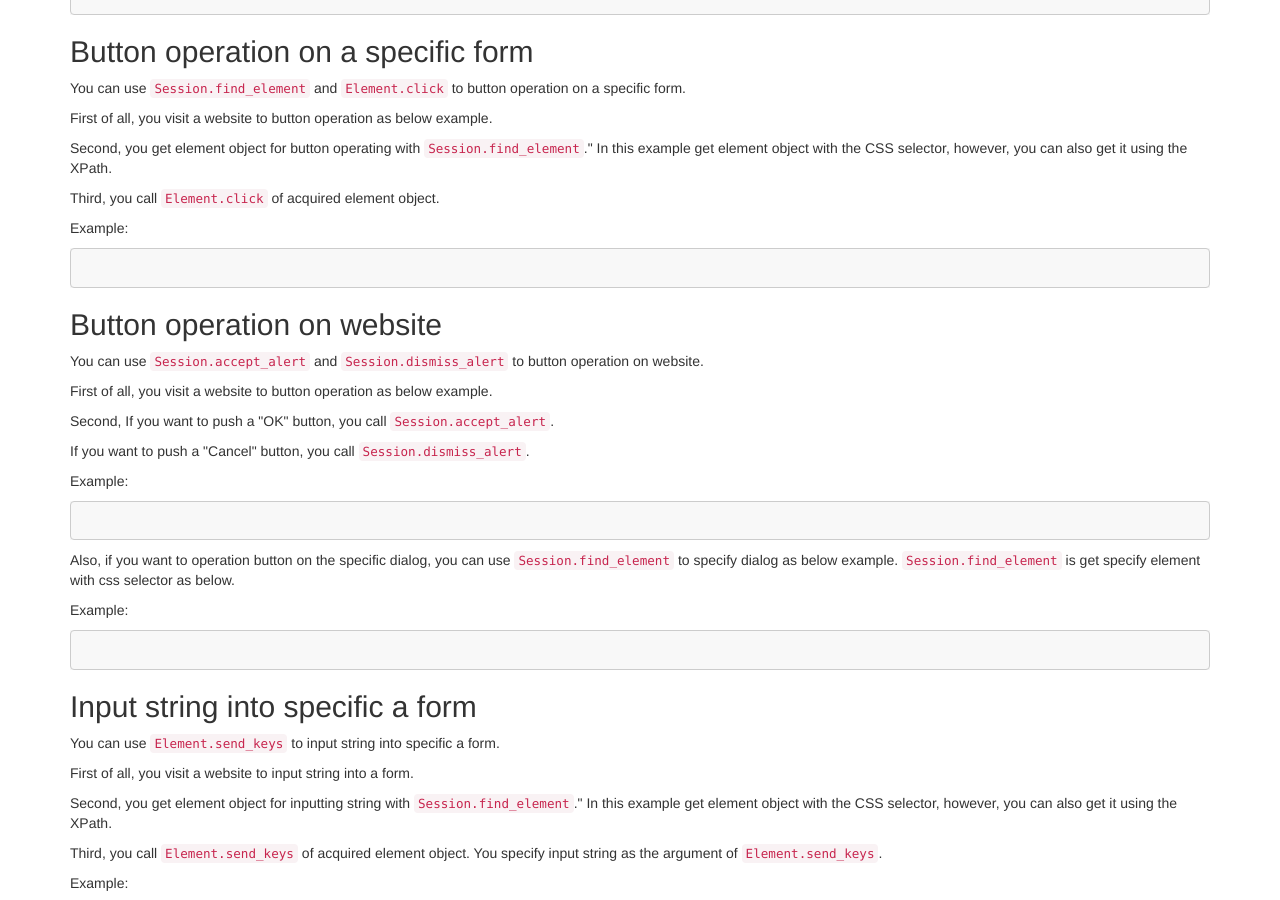
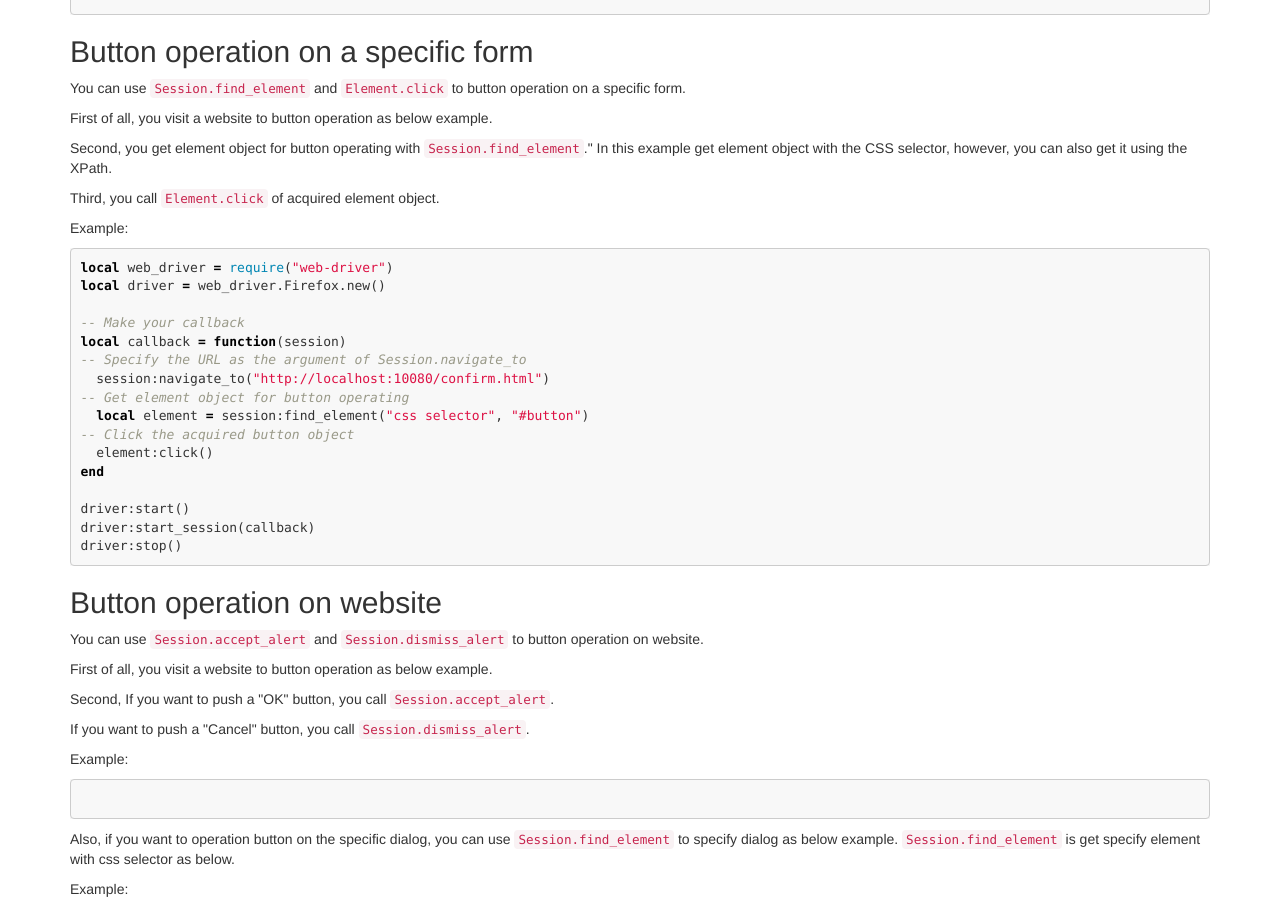
Before and after one commit to clear-code/lua-web-driver, a Jekyll site: the page built from docs/tutorial/index.md, in a window 1280 px wide and 900 px high, scrolled down 2436 px. Built offline with Jekyll 4.4.1, drawn with Linux system fonts in a browser that asks for light colours; some of the changed text lies outside the part shown.

Commit message:
doc tutorial: add example for button operation on a secific form

````diff
--- a/docs/tutorial/index.md
+++ b/docs/tutorial/index.md
@@ -93,7 +93,7 @@ The screenshot is taken in PNG format.
 
 First of all, you visit to a website to serialize as below example.
 
-Second, you call [`Session.take_screenshot`][session-take-screenshot].
+second, you call [`Session.take_screenshot`][session-take-screenshot].
 
 Example:
 
@@ -168,7 +168,22 @@ Third, you call [`Element.click`][element-click] of acquired element object.
 Example:
 
 ```lua
+local web_driver = require("web-driver")
+local driver = web_driver.Firefox.new()
 
+-- Make your callback
+local callback = function(session)
+-- Specify the URL as the argument of Session.navigate_to
+  session:navigate_to("http://localhost:10080/confirm.html")
+-- Get element object for button operating
+  local element = session:find_element("css selector", "#button")
+-- Click the acquired button object
+  element:click()
+end
+
+driver:start()
+driver:start_session(callback)
+driver:stop()
 ```
 
 ## Button operation on website {#button-operation-on-website}
````
Also changed, not shown: docs/ja/tutorial/index.md (+15 -0 lines), 1 other file.
